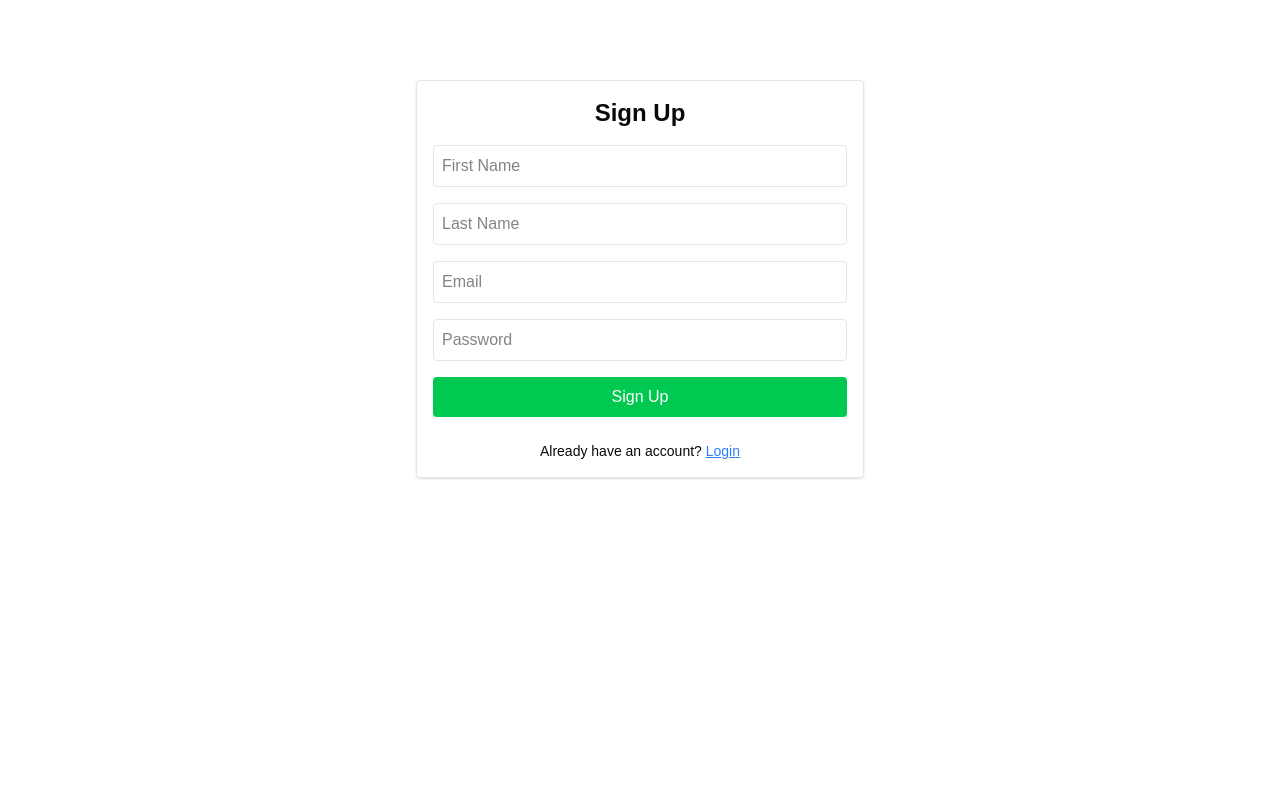
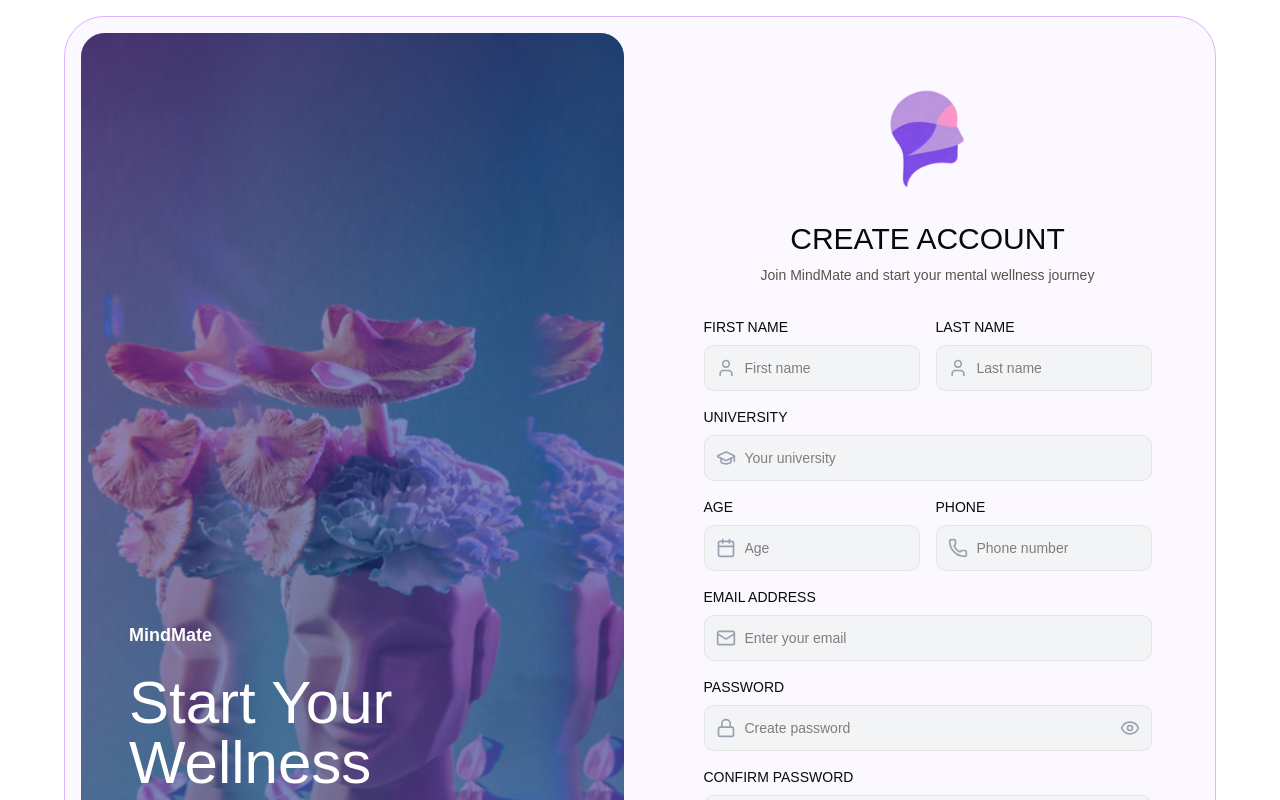
Before and after one commit to Shafahid/MindMate, a Next.js app in the folder frontend/: page /signup in a window 1280 px wide. Shown: the top 800 px of the page. Built offline with nearby package versions, Linux system fonts and the light colour scheme; no server answers.

Commit message:
added signup ui with supabase

```diff
--- a/frontend/app/(auth)/signup/page.tsx
+++ b/frontend/app/(auth)/signup/page.tsx
@@ -1,83 +1,364 @@
-"use client"
+"use client";
 
-import { useState } from 'react'
-import { useRouter } from 'next/navigation'
-import Link from 'next/link'
-import { signUp } from '../../../lib/auth'
+import { useState } from "react";
+import { useRouter } from "next/navigation";
+import {
+  Mail,
+  Lock,
+  Eye,
+  EyeOff,
+  Loader2,
+  User,
+  Phone,
+  GraduationCap,
+  Calendar,
+} from "lucide-react";
+import Image from "next/image";
+import { signUp } from "../../../lib/auth";
 
-export default function SignUpPage() {
-  const router = useRouter()
-  const [firstName, setFirstName] = useState('')
-  const [lastName, setLastName] = useState('')
-  const [email, setEmail] = useState('')
-  const [password, setPassword] = useState('')
-  const [loading, setLoading] = useState(false)
+function SignUpPage() {
+  const router = useRouter();
 
-  const handleSignUp = async () => {
-    if (!email || !password || !firstName || !lastName) {
-      alert('Please fill all fields')
-      return
+  const [formData, setFormData] = useState({
+    firstName: "",
+    lastName: "",
+    university: "",
+    age: "",
+    phoneNumber: "",
+    email: "",
+    password: "",
+    confirmPassword: "",
+  });
+  const [showPassword, setShowPassword] = useState(false);
+  const [showConfirmPassword, setShowConfirmPassword] = useState(false);
+  const [loading, setLoading] = useState(false);
+
+  const handleInputChange = (e: React.ChangeEvent<HTMLInputElement>) => {
+    const { name, value } = e.target;
+    setFormData((prev) => ({
+      ...prev,
+      [name]: value,
+    }));
+  };
+
+  const handleSubmit = async (e: React.FormEvent) => {
+    e.preventDefault();
+
+    if (formData.password !== formData.confirmPassword) {
+      alert("Passwords do not match!");
+      return;
     }
 
-    setLoading(true)
-    const { data, error } = await signUp(email, password, firstName, lastName)
-    setLoading(false)
+    setLoading(true);
+    const { error } = await signUp(
+      formData.email,
+      formData.password,
+      formData.firstName,
+      formData.lastName
+    );
+
+    setLoading(false);
 
     if (error) {
-      alert(error.message)
+      alert(error.message);
     } else {
-      alert('Check your email to confirm your account!')
-      router.push('/signin')
+      alert("Check your email to confirm your account!");
+      router.push("/signin");
     }
-  }
+  };
 
   return (
-    <div className="flex flex-col gap-4 max-w-md mx-auto mt-20 p-4 border rounded shadow">
-      <h1 className="text-2xl font-bold text-center">Sign Up</h1>
+    <div className="relative flex min-h-screen w-full items-center justify-center overflow-hidden p-4 font-nohemi">
+      <style jsx>{`
+        .signup-btn {
+          background: linear-gradient(135deg, #6366f1 0%, #8b5cf6 100%);
+          position: relative;
+          overflow: hidden;
+        }
+        .signup-btn::before {
+          content: "";
+          position: absolute;
+          top: 0;
+          left: -100%;
+          width: 100%;
+          height: 100%;
+          background: linear-gradient(
+            90deg,
+            transparent,
+            rgba(255, 255, 255, 0.3),
+            transparent
+          );
+          transition: left 0.5s;
+        }
+        .signup-btn:hover::before {
+          left: 100%;
+        }
+      `}</style>
+      <div className="z-10 w-full max-w-6xl">
+        <div className="bg-purple-100/30 overflow-hidden rounded-[40px] border-1 border-purple-300">
+          <div className="grid min-h-[700px] lg:grid-cols-2">
+            {/* Left Side */}
+            <div className="brand-side relative m-4 rounded-3xl bg-[url('/signup.png')] bg-cover bg-center p-12 text-white">
+              <div className="absolute inset-0 bg-gradient-to-br from-purple-900/60 via-blue-900/60 to-indigo-900/60 rounded-3xl"></div>
+              <div className="relative h-full flex flex-col justify-end">
+                <div className="mb-6 text-lg font-semibold">MindMate</div>
+                <h1 className="mb-4 text-6xl font-medium">
+                  Start Your Wellness Journey
+                </h1>
+                <p className="mb-12 text-xl opacity-80">
+                  Join our community and take the first step towards better
+                  mental health
+                </p>
+              </div>
+            </div>
 
-      <input
-        type="text"
-        placeholder="First Name"
-        value={firstName}
-        onChange={(e) => setFirstName(e.target.value)}
-        className="border p-2 rounded"
-      />
-      <input
-        type="text"
-        placeholder="Last Name"
-        value={lastName}
-        onChange={(e) => setLastName(e.target.value)}
-        className="border p-2 rounded"
-      />
-      <input
-        type="email"
-        placeholder="Email"
-        value={email}
-        onChange={(e) => setEmail(e.target.value)}
-        className="border p-2 rounded"
-      />
-      <input
-        type="password"
-        placeholder="Password"
-        value={password}
-        onChange={(e) => setPassword(e.target.value)}
-        className="border p-2 rounded"
-      />
+            {/* Right Side */}
+            <div className="flex flex-col justify-center p-12">
+              <div className="mx-auto w-full max-w-md">
+                <div className="mb-8 text-center">
+                  <Image
+                    src="/mindmate.png"
+                    alt="MindMate Logo"
+                    width={140}
+                    height={32}
+                    className="mx-auto mb-4"
+                  />
+                  <h2 className="text-3xl font-light uppercase">
+                    Create Account
+                  </h2>
+                  <p className="mt-2 text-sm text-stone-600">
+                    Join MindMate and start your mental wellness journey
+                  </p>
+                </div>
 
-      <button
-        onClick={handleSignUp}
-        disabled={loading}
-        className="bg-green-500 text-white p-2 rounded hover:bg-green-600"
+                <form onSubmit={handleSubmit} className="space-y-4">
+                  {/* First Name & Last Name */}
+                  <div className="grid grid-cols-2 gap-4">
+                    <InputField
+                      id="firstName"
+                      name="firstName"
+                      icon={<User className="h-5 w-5 text-gray-400" />}
+                      value={formData.firstName}
+                      onChange={handleInputChange}
+                      placeholder="First name"
+                      label="First Name"
+                    />
+                    <InputField
+                      id="lastName"
+                      name="lastName"
+                      icon={<User className="h-5 w-5 text-gray-400" />}
+                      value={formData.lastName}
+                      onChange={handleInputChange}
+                      placeholder="Last name"
+                      label="Last Name"
+                    />
+                  </div>
+
+                  {/* University */}
+                  <InputField
+                    id="university"
+                    name="university"
+                    icon={<GraduationCap className="h-5 w-5 text-gray-400" />}
+                    value={formData.university}
+                    onChange={handleInputChange}
+                    placeholder="Your university"
+                    label="University"
+                  />
+
+                  {/* Age & Phone */}
+                  <div className="grid grid-cols-2 gap-4">
+                    <InputField
+                      id="age"
+                      name="age"
+                      type="number"
+                      icon={<Calendar className="h-5 w-5 text-gray-400" />}
+                      value={formData.age}
+                      onChange={handleInputChange}
+                      placeholder="Age"
+                      label="Age"
+                    />
+                    <InputField
+                      id="phoneNumber"
+                      name="phoneNumber"
+                      type="tel"
+                      icon={<Phone className="h-5 w-5 text-gray-400" />}
+                      value={formData.phoneNumber}
+                      onChange={handleInputChange}
+                      placeholder="Phone number"
+                      label="Phone"
+                    />
+                  </div>
+
+                  {/* Email */}
+                  <InputField
+                    id="email"
+                    name="email"
+                    type="email"
+                    icon={<Mail className="h-5 w-5 text-gray-400" />}
+                    value={formData.email}
+                    onChange={handleInputChange}
+                    placeholder="Enter your email"
+                    label="Email address"
+                  />
+
+                  {/* Password */}
+                  <PasswordField
+                    id="password"
+                    name="password"
+                    value={formData.password}
+                    onChange={handleInputChange}
+                    show={showPassword}
+                    toggle={() => setShowPassword(!showPassword)}
+                    placeholder="Create password"
+                    label="Password"
+                  />
+
+                  {/* Confirm Password */}
+                  <PasswordField
+                    id="confirmPassword"
+                    name="confirmPassword"
+                    value={formData.confirmPassword}
+                    onChange={handleInputChange}
+                    show={showConfirmPassword}
+                    toggle={() => setShowConfirmPassword(!showConfirmPassword)}
+                    placeholder="Confirm password"
+                    label="Confirm Password"
+                  />
+
+                  {/* Terms */}
+                  <div className="flex items-center">
+                    <input
+                      type="checkbox"
+                      id="terms"
+                      required
+                      className="border-border text-primary h-4 w-4 rounded"
+                    />
+                    <label
+                      htmlFor="terms"
+                      className="ml-2 text-sm text-gray-600"
+                    >
+                      I agree to the Privacy Policy and Terms of Service
+                    </label>
+                  </div>
+
+                  {/* Submit */}
+                  <button
+                    type="submit"
+                    className="signup-btn relative flex w-full items-center justify-center rounded-lg px-4 py-3 text-sm font-medium text-white transition-all duration-300"
+                    disabled={loading}
+                  >
+                    {loading ? (
+                      <>
+                        <Loader2 className="h-5 w-5 animate-spin" />
+                        <span className="ml-2">Creating account...</span>
+                      </>
+                    ) : (
+                      "Create your account"
+                    )}
+                  </button>
+                </form>
+
+                <div className="text-muted-foreground mt-8 text-center text-sm">
+                  Already have an account?{" "}
+                  <a
+                    href="/signin"
+                    className="text-primary hover:text-primary/80"
+                  >
+                    Sign in
+                  </a>
+                </div>
+              </div>
+            </div>
+          </div>
+        </div>
+      </div>
+    </div>
+  );
+}
+
+function InputField({
+  id,
+  name,
+  value,
+  onChange,
+  placeholder,
+  label,
+  icon,
+  type = "text",
+}: any) {
+  return (
+    <div>
+      <label
+        htmlFor={id}
+        className="mb-2 block text-sm font-medium uppercase"
       >
-        {loading ? 'Signing Up...' : 'Sign Up'}
-      </button>
+        {label}
+      </label>
+      <div className="relative">
+        <div className="pointer-events-none absolute inset-y-0 left-0 flex items-center pl-3">
+          {icon}
+        </div>
+        <input
+          id={id}
+          name={name}
+          type={type}
+          value={value}
+          onChange={onChange}
+          required
+          className="border-border bg-gray-100 block w-full rounded-lg border py-3 pr-3 pl-10 text-sm"
+          placeholder={placeholder}
+        />
+      </div>
+    </div>
+  );
+}
 
-      <p className="text-center text-sm mt-2">
-        Already have an account?{' '}
-        <Link href="/signin" className="text-blue-500 underline">
-          Login
-        </Link>
-      </p>
+function PasswordField({
+  id,
+  name,
+  value,
+  onChange,
+  show,
+  toggle,
+  placeholder,
+  label,
+}: any) {
+  return (
+    <div>
+      <label
+        htmlFor={id}
+        className="mb-2 block text-sm font-medium uppercase"
+      >
+        {label}
+      </label>
+      <div className="relative">
+        <div className="pointer-events-none absolute inset-y-0 left-0 flex items-center pl-3">
+          <Lock className="h-5 w-5 text-gray-400" />
+        </div>
+        <input
+          id={id}
+          name={name}
+          type={show ? "text" : "password"}
+          value={value}
+          onChange={onChange}
+          required
+          className="border-border bg-gray-100 block w-full rounded-lg border py-3 pr-12 pl-10 text-sm"
+          placeholder={placeholder}
+        />
+        <button
+          type="button"
+          className="absolute inset-y-0 right-0 flex items-center pr-3"
+          onClick={toggle}
+        >
+          {show ? (
+            <EyeOff className="h-5 w-5 text-gray-400" />
+          ) : (
+            <Eye className="h-5 w-5 text-gray-400" />
+          )}
+        </button>
+      </div>
     </div>
-  )
+  );
 }
+
+export default SignUpPage;
```
